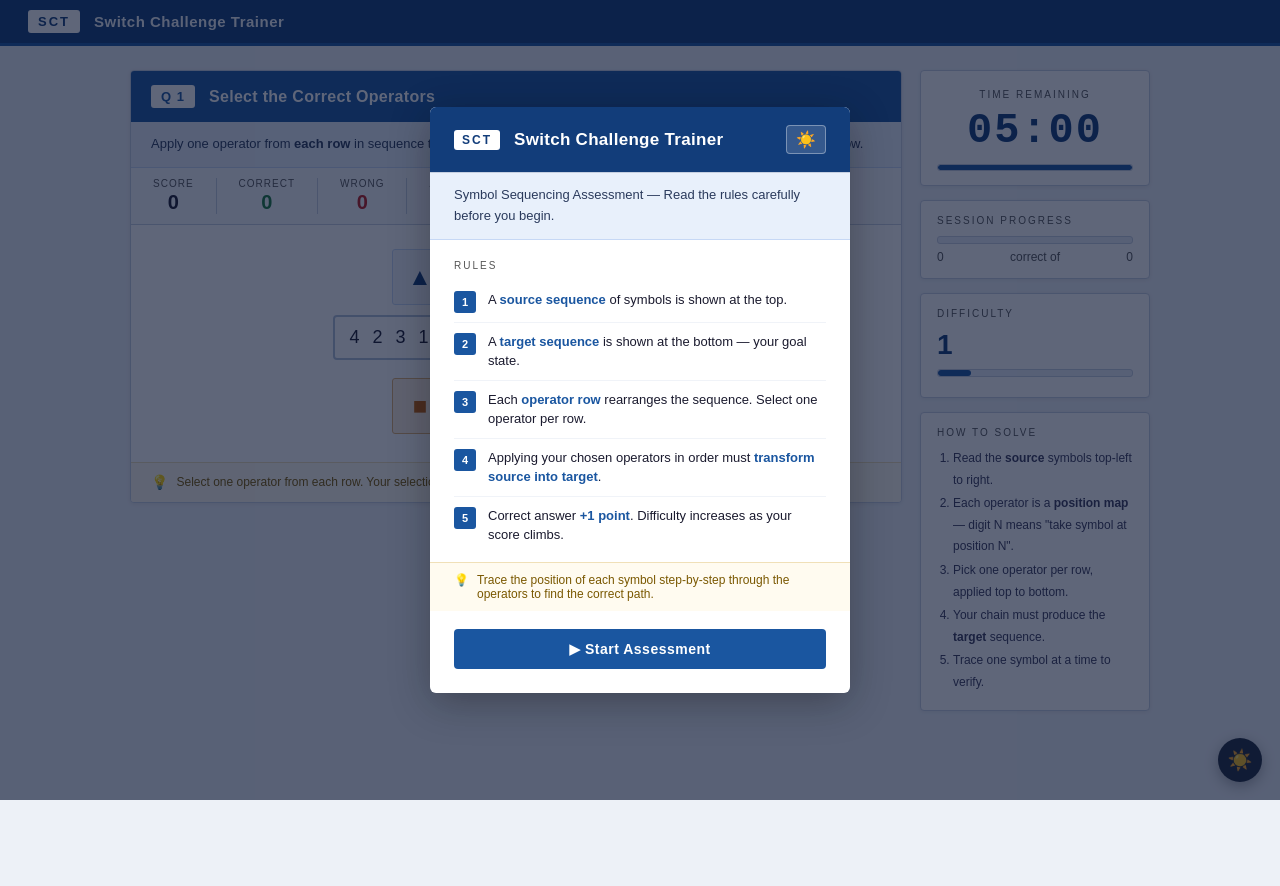
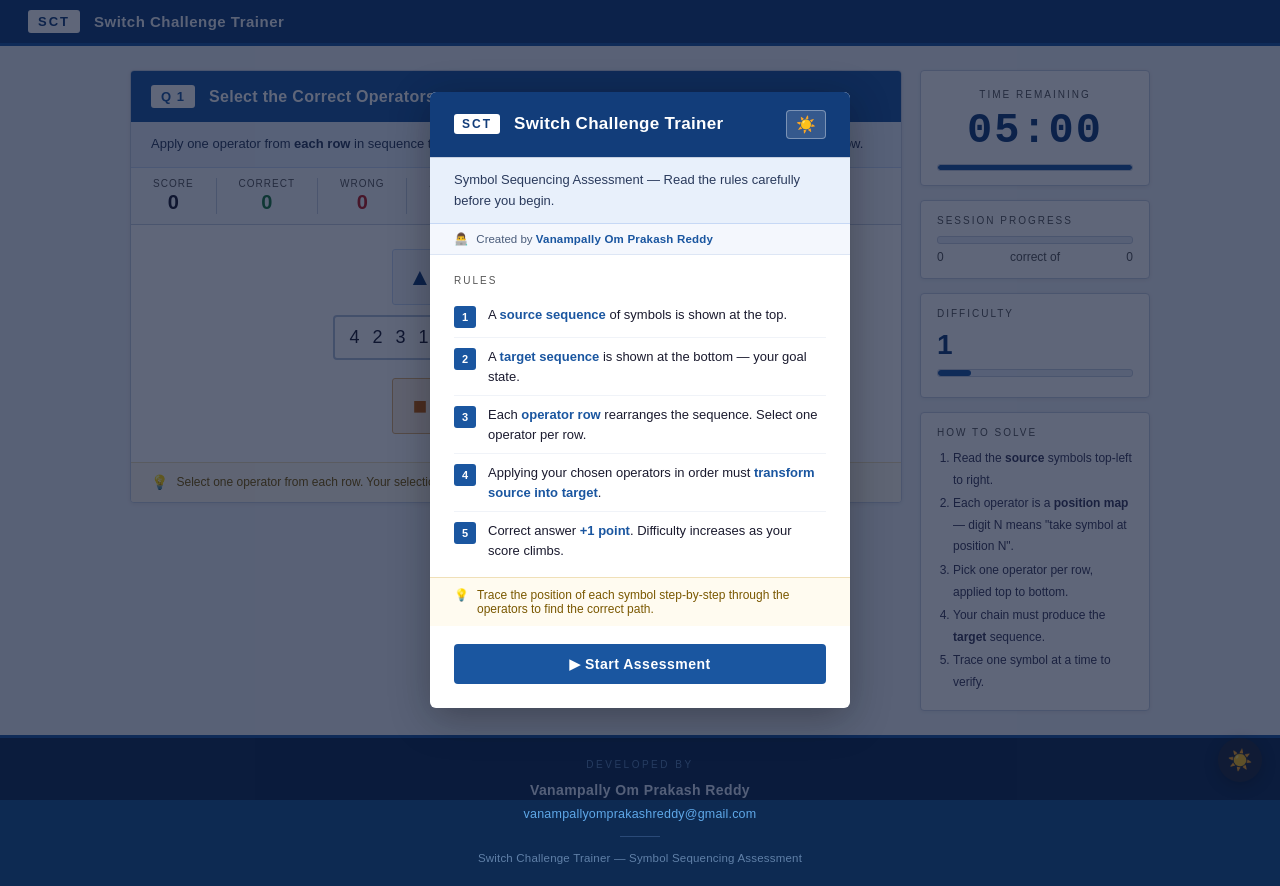
Before and after one commit to VOmprakashReddy0609/switch-challenge, a plain HTML site: page index.html in a window 1280 px wide. Before the commit the page ends 800 px from the top, so only its background shows below. Drawn offline with Linux system fonts and the light colour scheme.

Commit message:
Added Contact

```diff
--- a/index.html
+++ b/index.html
@@ -6,6 +6,89 @@
 <title>Switch Challenge — Symbol Sequencing</title>
 <link rel="stylesheet" href="styles/style.css">
 <link rel="stylesheet" href="styles/darkMode.css">
+<style>
+  /* ── "Created by" strip inside the start card ── */
+  #start-creator {
+    background: #f4f7fd;
+    border-bottom: 1px solid #dde6f5;
+    padding: 8px 24px;
+    display: flex;
+    align-items: center;
+    gap: 8px;
+    font-size: 11.5px;
+    color: #4a5c7a;
+    font-family: Arial, Helvetica, sans-serif;
+  }
+  #start-creator .creator-name {
+    font-weight: 700;
+    color: #1a56a0;
+    letter-spacing: 0.2px;
+  }
+
+  /* ── Page Footer ── */
+  #page-footer {
+    width: 100%;
+    background: #0d2a52;
+    color: #a0b8d8;
+    text-align: center;
+    padding: 18px 24px;
+    font-family: Arial, Helvetica, sans-serif;
+    font-size: 12.5px;
+    line-height: 1.8;
+    letter-spacing: 0.2px;
+    border-top: 3px solid #1a56a0;
+    box-sizing: border-box;
+  }
+  #page-footer .footer-dev-label {
+    font-size: 10px;
+    letter-spacing: 2.5px;
+    text-transform: uppercase;
+    color: #5a85b8;
+    margin-bottom: 4px;
+  }
+  #page-footer .footer-dev-name {
+    font-size: 14px;
+    font-weight: 700;
+    color: #e0ecff;
+    letter-spacing: 0.4px;
+  }
+  #page-footer .footer-dev-email a {
+    color: #5fa8e8;
+    text-decoration: none;
+    font-size: 12.5px;
+    transition: color 0.15s;
+  }
+  #page-footer .footer-dev-email a:hover {
+    color: #90c8ff;
+    text-decoration: underline;
+  }
+  #page-footer .footer-divider {
+    display: inline-block;
+    width: 40px;
+    height: 1px;
+    background: #2a4a78;
+    margin: 8px auto;
+    vertical-align: middle;
+  }
+  #page-footer .footer-product {
+    font-size: 11.5px;
+    color: #6080a8;
+  }
+
+  /* ── Dark-mode overrides ── */
+  [data-theme="dark"] #start-creator {
+    background: #182535;
+    border-color: #253a56;
+    color: #7a9ac0;
+  }
+  [data-theme="dark"] #start-creator .creator-name {
+    color: #5fa0e8;
+  }
+  [data-theme="dark"] #page-footer {
+    background: #0a1a30;
+    border-color: #1a3a6a;
+  }
+</style>
 </head>
 <body>
 
@@ -24,6 +107,12 @@
 
     <div id="start-subtitle">
       Symbol Sequencing Assessment &mdash; Read the rules carefully before you begin.
+    </div>
+
+    <!-- ── Developer credit inside the start card ── -->
+    <div id="start-creator">
+      <span>👨‍💻</span>
+      <span>Created by <span class="creator-name">Vanampally Om Prakash Reddy</span></span>
     </div>
 
     <div id="start-rules">
@@ -77,7 +166,6 @@
     <div id="exam-logo">SCT</div>
     <div id="exam-name">Switch Challenge Trainer</div>
   </div>
-
 </div>
 
 <!-- ── Main Layout ── -->
@@ -266,13 +354,11 @@
 
   /* ── Game bootstrap ── */
   window.addEventListener('DOMContentLoaded', () => {
-    // Check for a saved in-progress session and update the start overlay buttons
     const saved = localStorage.getItem('switchChallenge_state');
     if (saved) {
       try {
         const s = JSON.parse(saved);
         if (s && s.gameStarted) {
-          // Offer Resume as the primary action
           const resumeBtn = document.getElementById('resume-btn');
           const startBtn  = document.getElementById('start-btn');
           if (resumeBtn) resumeBtn.style.display = 'block';
@@ -285,22 +371,27 @@
     }
   });
 
-  // Resume the existing saved session.
-  // game.js window.onload has already restored state and the timer
-  // is ready to resume — just dismiss the overlay here.
   function resumeSavedGame() {
     document.getElementById('start-overlay').classList.add('hidden');
-    // game.js window.onload already called restoreUI() and set up resumeTimer()
-    // when it detected gameStarted=true, so nothing more to do here.
   }
 
   function startGame() {
-    // New game — clear any existing save first, then begin
     try { localStorage.removeItem('switchChallenge_state'); } catch(e) {}
     document.getElementById('start-overlay').classList.add('hidden');
     if (typeof initGame === 'function') initGame();
   }
 </script>
 
+<!-- ── Page Footer ── -->
+<footer id="page-footer">
+  <div class="footer-dev-label">Developed by</div>
+  <div class="footer-dev-name">Vanampally Om Prakash Reddy</div>
+  <div class="footer-dev-email">
+    <a href="mailto:vanampallyomprakashreddy@gmail.com">vanampallyomprakashreddy@gmail.com</a>
+  </div>
+  <div><span class="footer-divider"></span></div>
+  <div class="footer-product">Switch Challenge Trainer &mdash; Symbol Sequencing Assessment</div>
+</footer>
+
 </body>
 </html>
```
Lines whose indentation alone changed are shown as unchanged.
